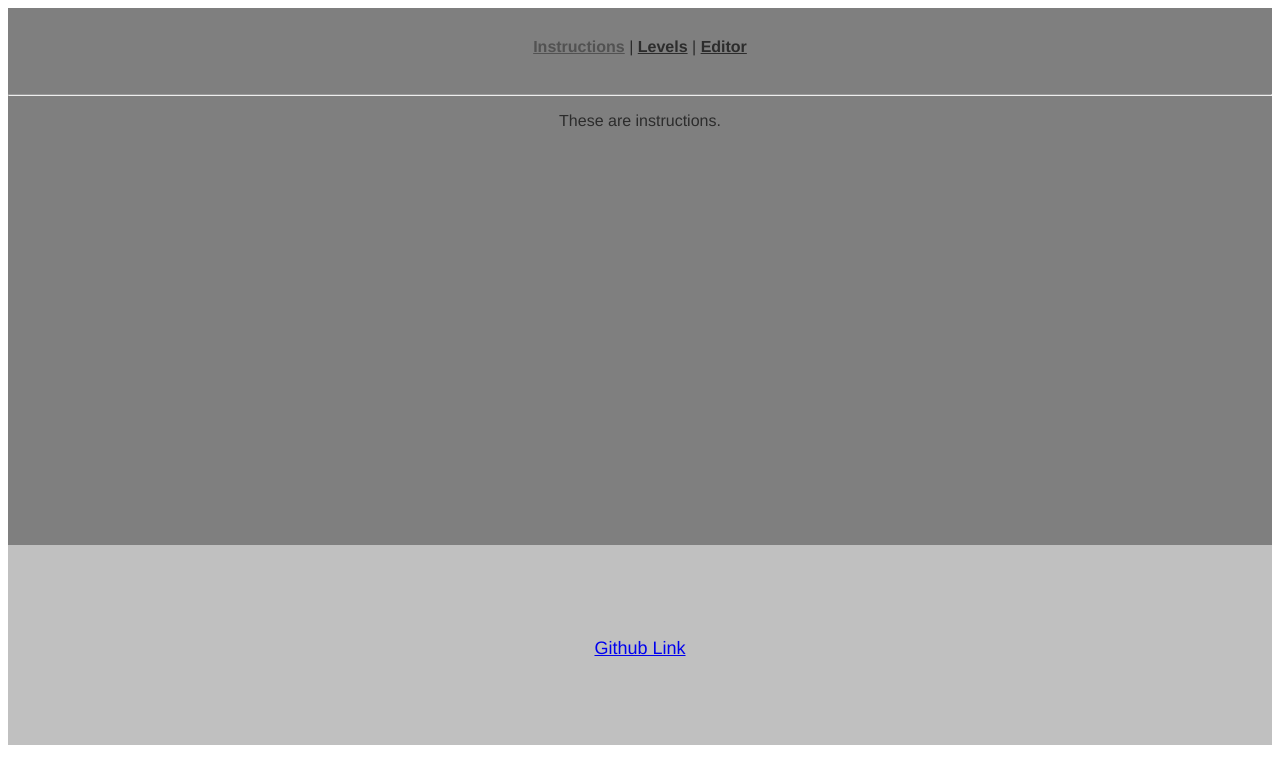
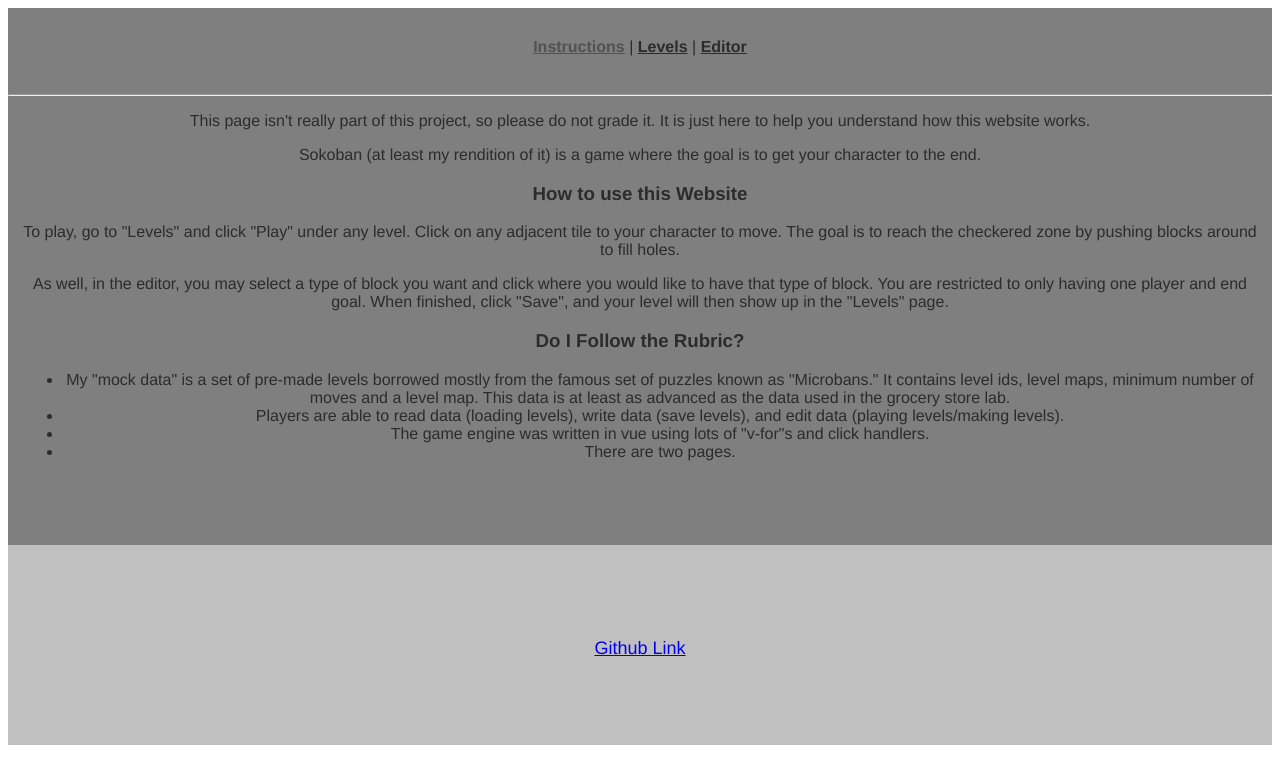
Before and after one commit to q1a2/sokoban, a Vue app: page / in a window 1280 px wide. Shown: the top 784 px of the page. Built offline with nearby package versions, Linux system fonts and the light colour scheme.

Commit message:
Added Instructions Page. Github Footer updated.

```diff
--- a/src/App.vue
+++ b/src/App.vue
@@ -8,7 +8,7 @@
     <hr/>
     <router-view class="mainPage"/>
     <div class="footer">
-      <p class="github-link"><a href="https://github.com/BYU-CS-260-Winter-2021/lab-1-photography-website-q1a2">Github Link</a></p>
+      <p class="github-link"><a href="https://github.com/q1a2/sokoban">Github Link</a></p>
     </div>
   </div>
 </template>
@@ -44,9 +44,11 @@ export default {
 
 .mainPage {
   min-height: 415px;
+  margin: 15px;
 }
 
 .footer {
+  margin-top: 15px;
   height: 200px;
   background-color: #c0c0c0;
 }
--- a/src/views/Instructions.vue
+++ b/src/views/Instructions.vue
@@ -1,5 +1,24 @@
 <template>
-  <p>These are instructions.</p>
+<div class="text">
+  <p>This page isn't really part of this project, so please do not grade it.
+    It is just here to help you understand how this website works.</p>
+  <p>Sokoban (at least my rendition of it) is a game where the goal is to get your character to the end.</p>
+  <h3>How to use this Website</h3>
+  <p>To play, go to "Levels" and click "Play" under any level. Click on any adjacent tile to your character to move.
+    The goal is to reach the checkered zone by pushing blocks around to fill holes.</p>
+  <p>As well, in the editor, you may select a type of block you want and click where you would like to have that type of block.
+    You are restricted to only having one player and end goal. When finished, click "Save", and your level will then show up
+    in the "Levels" page.</p>
+  <h3>Do I Follow the Rubric?</h3>
+  <ul>
+    <li>My "mock data" is a set of pre-made levels borrowed mostly from the famous set of puzzles known as "Microbans."
+      It contains level ids, level maps, minimum number of moves and a level map. This data is at least as advanced as
+      the data used in the grocery store lab.</li>
+    <li>Players are able to read data (loading levels), write data (save levels), and edit data (playing levels/making levels).</li>
+    <li>The game engine was written in vue using lots of "v-for"s and click handlers.</li>
+    <li>There are two pages.</li>
+  </ul>
+</div>
 </template>
 
 <script>
@@ -7,3 +26,9 @@ export default {
   name: 'Instructions'
 }
 </script>
+
+<style scoped>
+.text {
+  margin: 15px;
+}
+</style>
```
